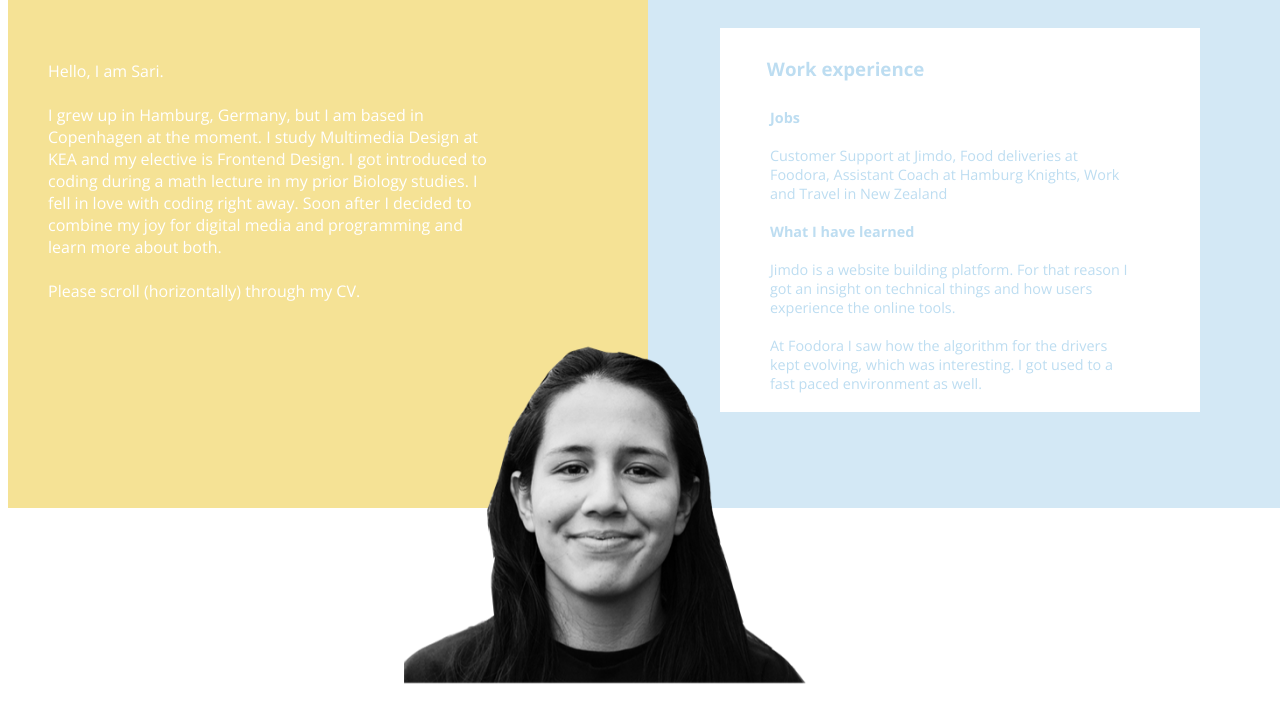
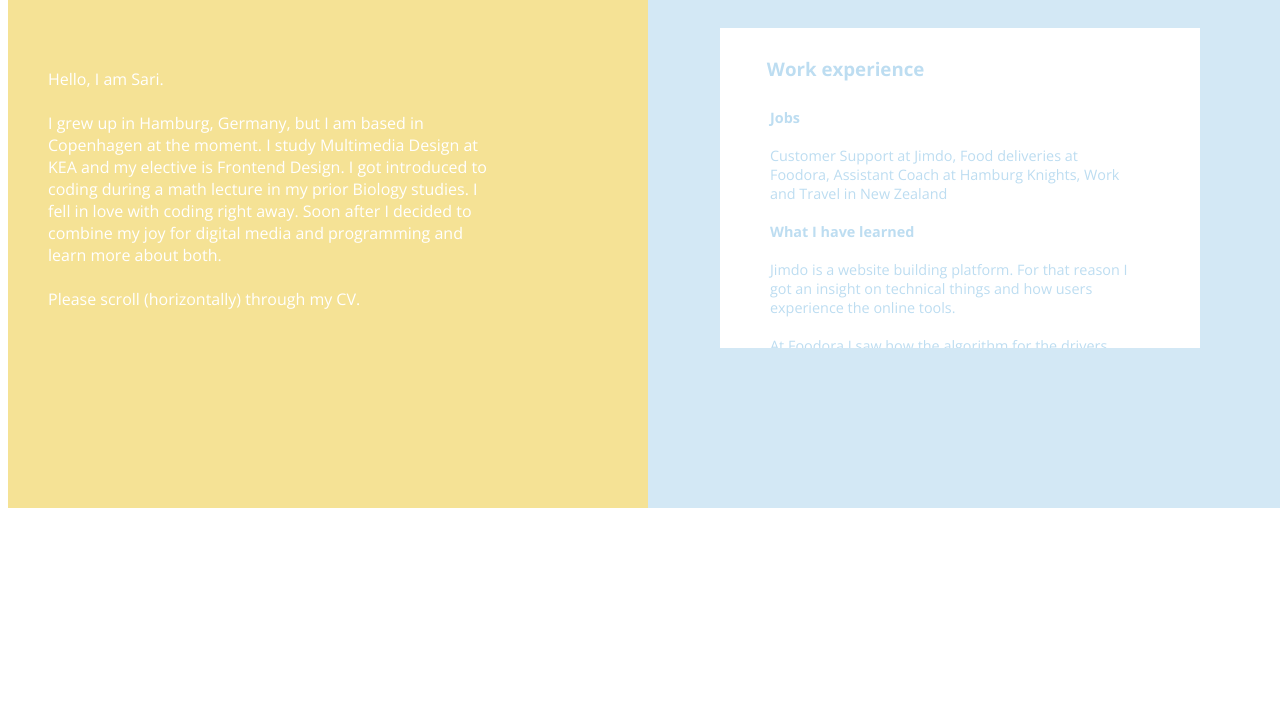
Before and after one commit to sarigu/final-portfolio, a plain HTML site: page aboutme.html in a window 1280 px wide. Shown: the part 196-914 px from the top of the page. After the commit the page ends 800 px from the top, so only its background shows below. Drawn offline with nearby package versions, Linux system fonts and the light colour scheme.

Commit message:
removed images

```diff
--- a/aboutme.html
+++ b/aboutme.html
@@ -28,7 +28,6 @@
 
     <main>
       <div id="aboutmewrapper">
-        <img src="images/me.png" alt="me" />
         <div id="firsthalf">
           <div id="headingwrapper2">
             <h2>About me</h2>
@@ -49,8 +48,6 @@
             <h2>CV</h2>
             <div class="underline"></div>
           </div>
-
-
           <div class="slidescontainer">
               <article id="a1">
                 <h3>Work experience</h3>
--- a/style.css
+++ b/style.css
@@ -220,11 +220,11 @@ a {
 
 #project1 {
   grid-area: project1;
-  background-color: #d5d5d5;
+  background-color: #c5c5c5;
 }
 
 #project1:hover {
-  background-color: #c5c5c5;
+  background-color: #d5d5d5;
   cursor: pointer;
 }
 
@@ -236,10 +236,10 @@ a {
 
 #project2 {
   grid-area: project2;
-  background-color: #ffc391;
+  background-color: #fdbb84;
 }
 #project2:hover {
-  background-color: #fdbb84;
+  background-color: #ffc391;
   cursor: pointer;
 }
 
@@ -252,10 +252,10 @@ a {
 #project3 {
   grid-area: project3;
   width: 20em;
-  background-color: #b7d3c1;
+  background-color: #9fcaaf;
 }
 #project3:hover {
-  background-color: #9fcaaf;
+  background-color: #b7d3c1;
   cursor: pointer;
 }
 #project3 img {
@@ -265,11 +265,11 @@ a {
 
 #project4 {
   grid-area: project4;
-  background-color: #dcdeef;
+  background-color: #d0d3ec;
 }
 
 #project4:hover {
-  background-color: #d0d3ec;
+  background-color: #dcdeef;
   cursor: pointer;
 }
 
@@ -280,12 +280,11 @@ a {
 
 #project5 {
   grid-area: project5;
-
-  background-color: #b0dff0;
+  background-color: #a5e5fc;
 }
 
 #project5:hover {
-  background-color: #a5e5fc;
+  background-color: #b0dff0;
   cursor: pointer;
 }
 
@@ -690,14 +689,6 @@ a {
   position: absolute;
 }
 
-#aboutmewrapper img {
-  width: 41%;
-  position: absolute;
-  z-index: 1;
-  bottom: -7.1em;
-  left: 25%;
-}
-
 #headingwrapper2,
 #headingwrapper3 {
   float: left;
@@ -718,7 +709,7 @@ a {
 
 #firsthalf p {
   color: white;
-  margin-top: 10em;
+  margin-top: 10.5em;
   margin-left: 2.5em;
   width: 70%;
 }
@@ -727,7 +718,7 @@ a {
 
 .slidescontainer {
   max-width: 30em;
-  max-height: 24em;
+  max-height: 20em;
   margin-left: 4.5em;
   margin-top: 8em;
   overflow-x: scroll;
```
Also changed, not shown: harrypotter.html (+2 -2 lines).
